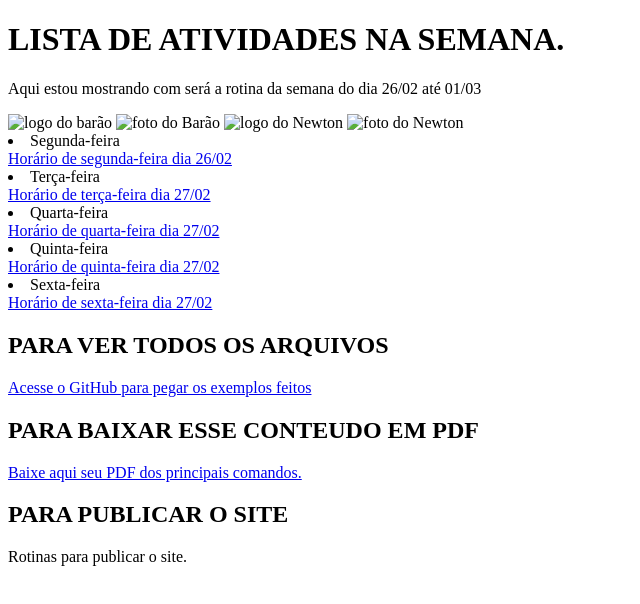
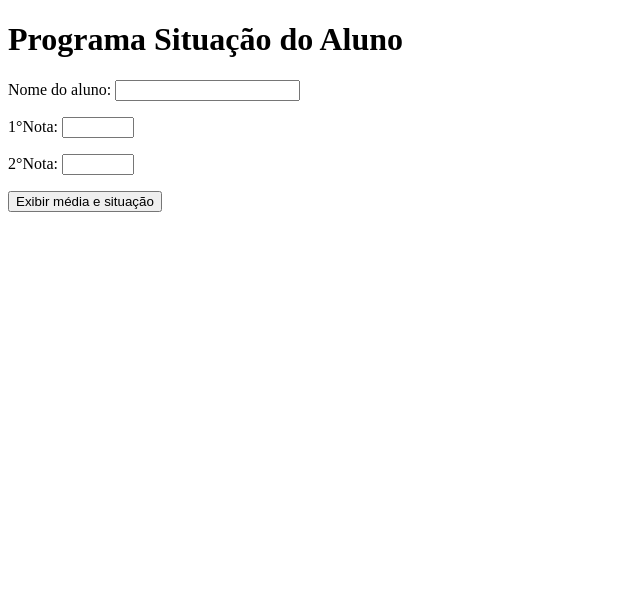
Before and after one commit to Matheus04233/site2024, a plain HTML site: page index.html in a window 1280 px wide. Shown: the whole page, without its empty margins (0-640 px from the left). Drawn offline with Linux system fonts and the light colour scheme.

Commit message:
Update index.html

```diff
--- a/index.html
+++ b/index.html
@@ -3,47 +3,24 @@
 <head>
     <meta charset="UTF-8">
     <meta name="viewport" content="width=device-width, initial-scale=1.0">
-    <link rel="shortcut icon" href="ICONE.ico" type="Aula-03/ICONE"
-    <title></title>
+    <title>situação do aluno</title>
 </head>
 <body>
-    <h1> LISTA DE ATIVIDADES NA SEMANA.</h1>
-
-    <p> Aqui estou mostrando com será a rotina da semana do dia 26/02 até 01/03</p>
-
-    <img src="bara01.png" alt="logo do barão">
-    <img src="BARAO2.jpg" alt="foto do Barão">
-    <img src="NEWTON1.jpg" alt="logo do Newton">
-    <img src="NEWTON2.jpg" alt="foto do Newton">
-
-
-        <li>Segunda-feira</li>
-        <a href="segunda.html" target="_blank">Horário de segunda-feira dia 26/02</a>
-
-        <li>Terça-feira</li>
-        <a href="terca.html" target="_blank">Horário de terça-feira dia 27/02</a>
-
-        <li>Quarta-feira</li>
-        <a href="quarta.html" target="_blank">Horário de quarta-feira dia 27/02</a>
-
-        <li>Quinta-feira</li>
-        <a href="quinta.html" target="_blank">Horário de quinta-feira dia 27/02</a>
-
-        <li>Sexta-feira</li>
-        <a href="sexta.html" target="_blank">Horário de sexta-feira dia 27/02</a>
-
-    </ol>
-    <h2> PARA VER TODOS OS ARQUIVOS</h2>
-    <a href="https://github.com/rogeriodfreis/HTML-CSS" target="_blank">Acesse o GitHub para pegar os exemplos feitos</a>
-
-    <h2> PARA BAIXAR ESSE CONTEUDO EM PDF</h2>
-    <a href="https://github.com/rogeriodfreis/HTML-CSS/blob/main/COINI.pdf" target="_blank"  download="COINI.pdf" type="aplication/pdf">
-        Baixe aqui seu PDF dos principais comandos.
-    </a>
-     <h2> PARA PUBLICAR O SITE</h2>
-
-    <p> Rotinas para publicar o site.</p>
-
+    <h1>Programa Situação do Aluno</h1>
+    <form >
+    <p>Nome do aluno:
+        <input type="text" id="inNome" required>
+    </p>
+    <p>1°Nota:
+        <input type="number" id="inNota1" min="0" max="10" step="0.1" required>
+    </p>
+    <p>2°Nota:
+        <input type="number" id="inNota2" min="0" max="10" step="0.1" required>
+    </p>
+    <input type="submit" value="Exibir média e situação">
+</form>
+<h3></h3>
+<h4></h4>
 
 </body>
 </html>
```
